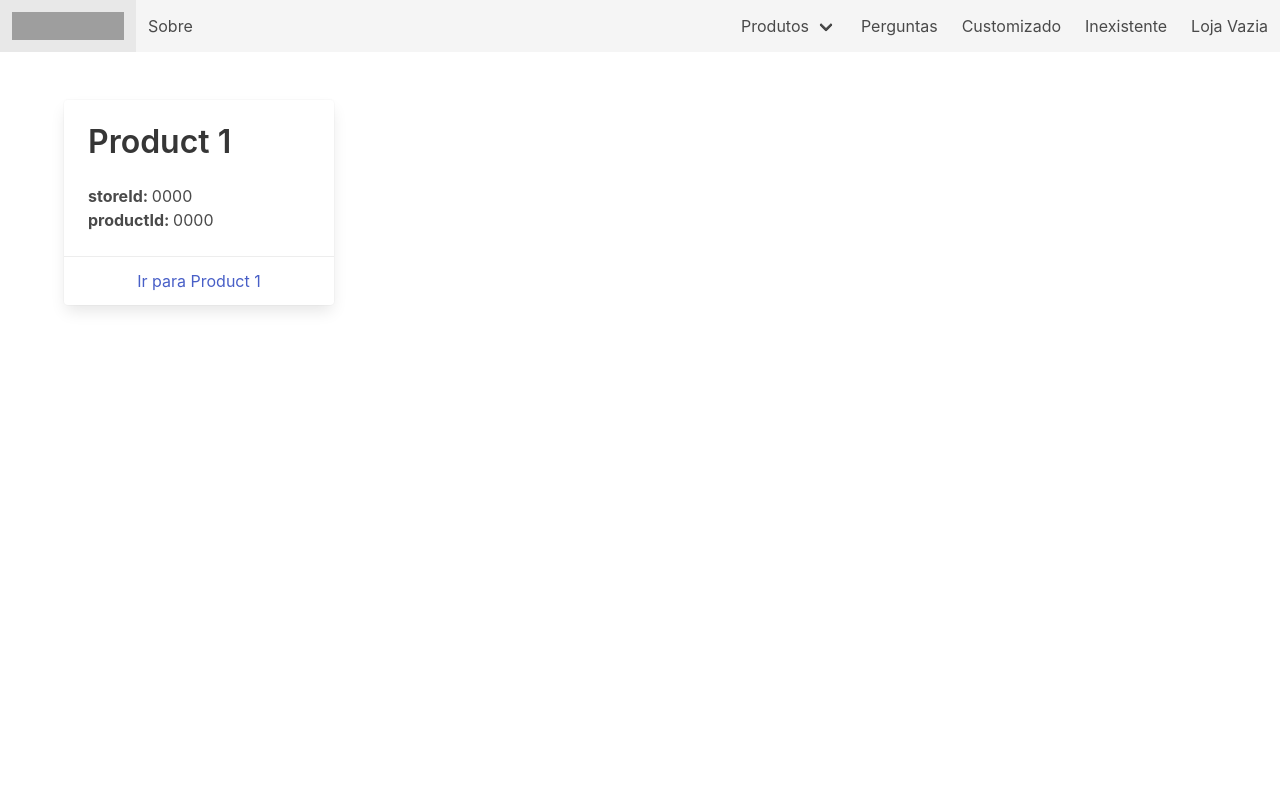
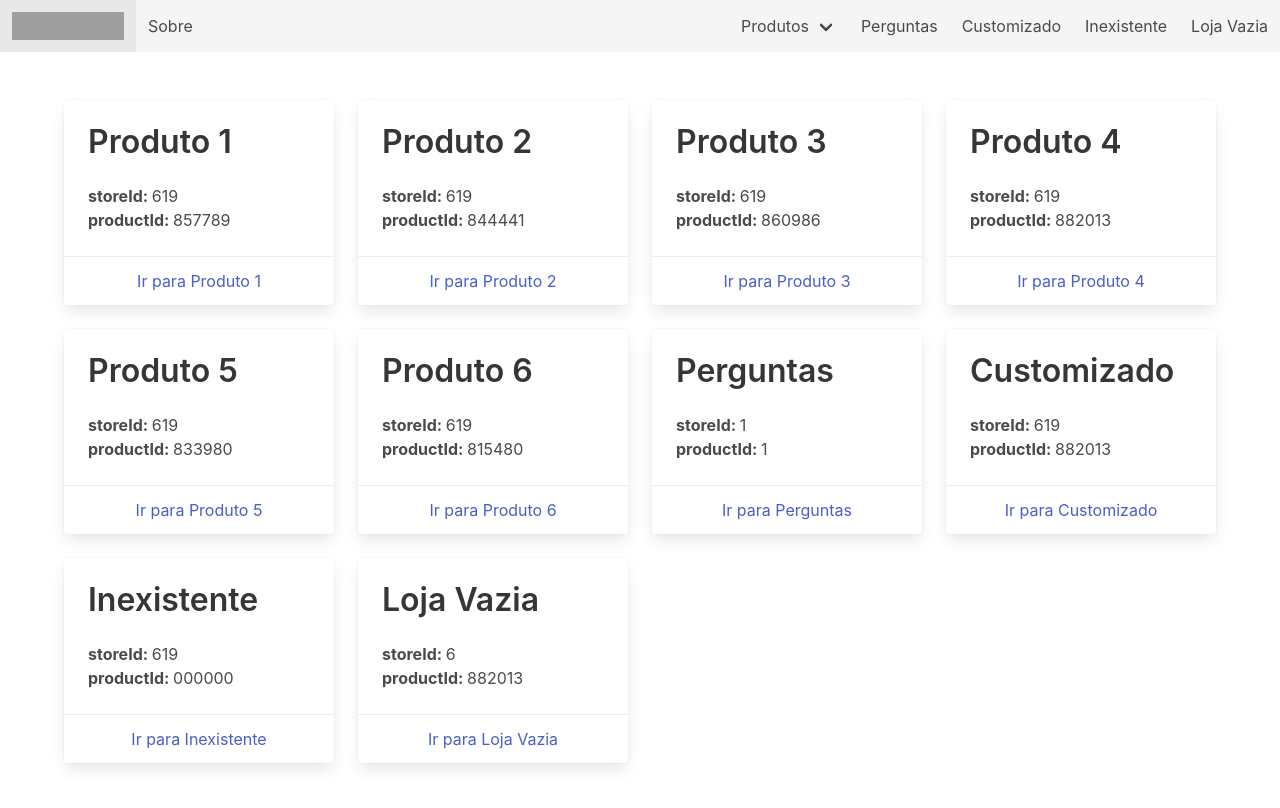
Before and after one commit to trustvox/trustvox-widgets-react, a Next.js app: page / in a window 1280 px wide. Shown: the top 808 px of the page. Built offline with nearby package versions, Linux system fonts and the light colour scheme; grey boxes are pictures that could not be loaded.

Commit message:
Implement home listing

```diff
--- a/pages/index.tsx
+++ b/pages/index.tsx
@@ -1,30 +1,34 @@
 import Link from 'next/link';
 import Layout from '../components/Layout';
+
+import { products } from '../utils/products';
 
 const Home = () => (
   <Layout>
     <div className="container">
       <div className="columns is-multiline is-mobile">
+        {products.map(product => (
           <div className="column is-3">
             <div className="card">
               <div className="card-content">
-              <p className="title">Product 1</p>
+                <p className="title">{ product.title }</p>
                 <div className="content">
-                <b>storeId: </b> 0000
+                  <b>storeId: </b> { product.storeId }
                   <br />
-                <b>productId: </b> 0000
+                  <b>productId: </b> { product.productId }
                   <br />
                 </div>
               </div>
               <footer className="card-footer">
                 <p className="card-footer-item">
-                <Link href="/1">
-                  <a>Ir para Product 1</a>
+                  <Link href="/[id]" as={`/${product.id}`}>
+                    <a>Ir para { product.title }</a>
                   </Link>
                 </p>
               </footer>
             </div>
           </div>
+        ))}
       </div>
     </div>
   </Layout>
```
Lines whose indentation alone changed are shown as unchanged.
